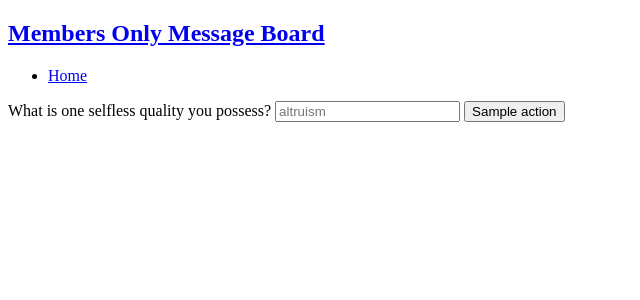
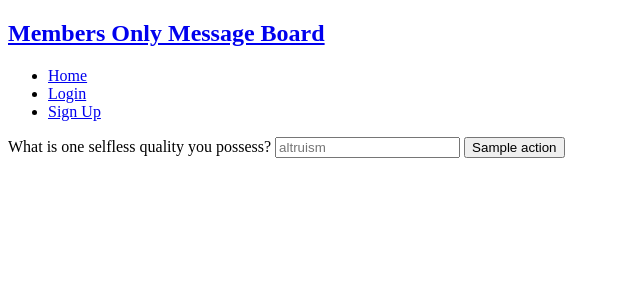
Before and after one commit to zakingslayerv22/members-only, a Node server app: template views/users/joinClub.ejs in a window 1280 px wide. Shown: the top 300 px of the page, without its empty margins (0-640 px from the left). Run offline with Node 20, Linux system fonts and the light colour scheme; the template is opened without the code that fills it: most values are stand-ins (such as "Sample title", 1, 10 or a date in 2020); some libraries are stand-ins or nearby versions.

Commit message:
feat: add nav items for unauthenticated users

```diff
--- a/views/partials/header.ejs
+++ b/views/partials/header.ejs
@@ -5,11 +5,15 @@
             <li><a href="/" class="btn">Home</a></li>
             <% if (typeof locals.currentUser !== 'undefined' &&  currentUser) { %>
             <li><a href="/messages/new" class="btn">New Message</a></li>
+            <% } else {%>
+            <li><a href="/users/login" class="btn">Login</a></li>
+            <li><a href="/users/signup" class="btn">Sign Up</a></li>
             <% } %>
 
             <% if (typeof locals.currentUser !== 'undefined' &&  !currentUser.is_club_member && !currentUser.is_admin){ %>
             <li><a href="/users/join-club">Join Club</a></li>
             <% } %>
+
             <% if (typeof locals.currentUser !== 'undefined' &&  currentUser.is_club_member && !currentUser.is_admin){ %>
             <li></li><a href="/users/join-admins">Join Admins</a></li>
             <% } %>
```
